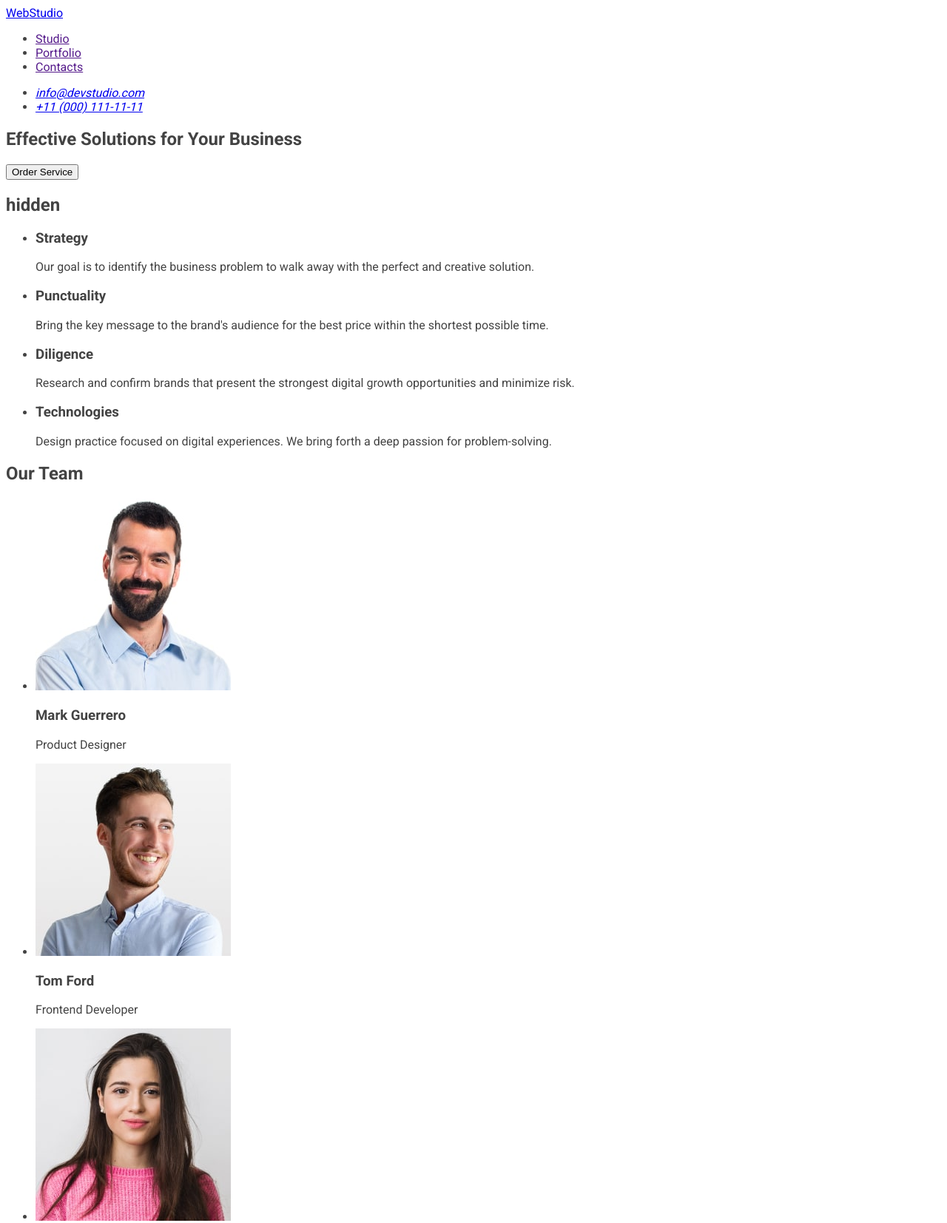
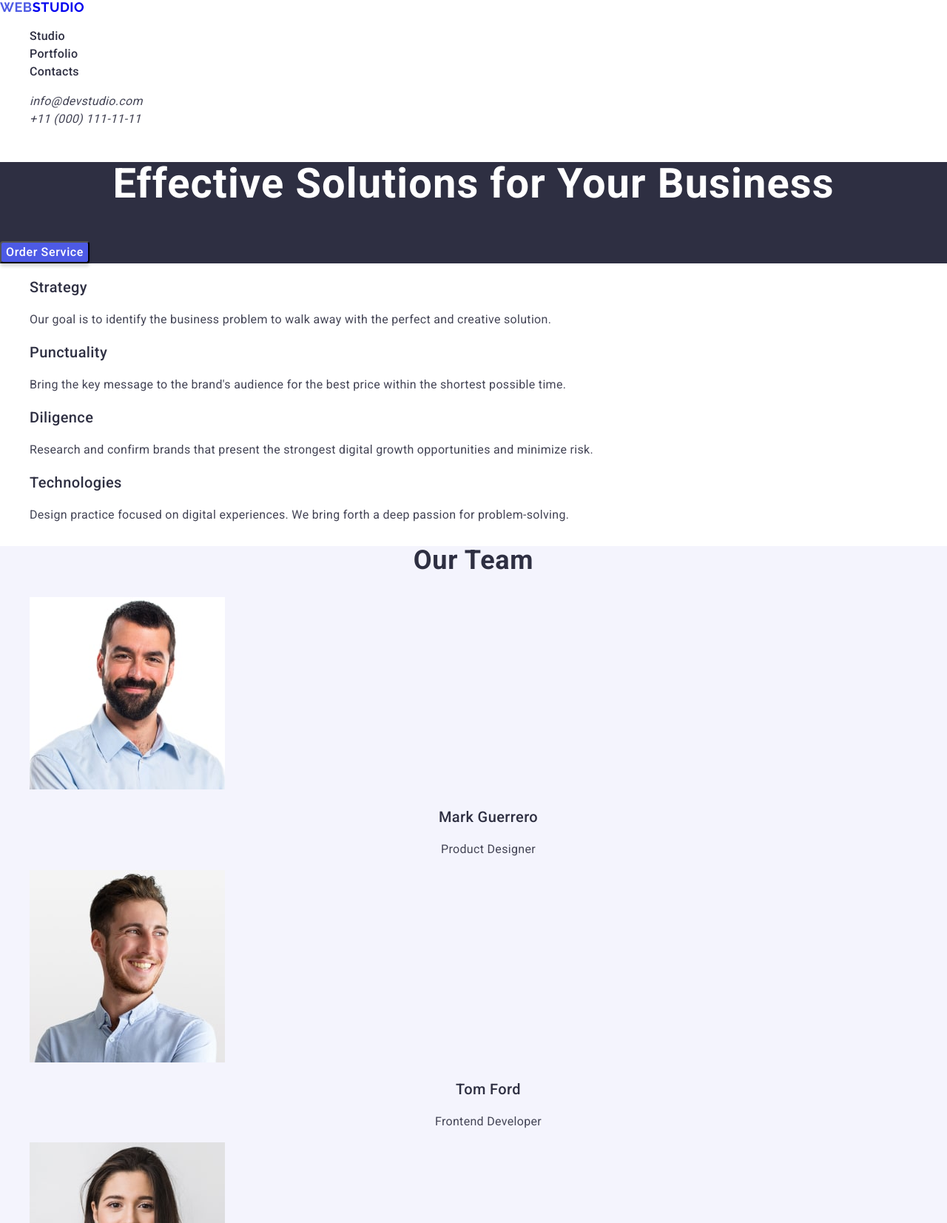
Before and after one commit to vladsologyb/goit-homework-02, a plain HTML site: page index.html in a window 1280 px wide. Shown: the top 1653 px of the page at 74% size. Drawn offline with nearby package versions, Linux system fonts and the light colour scheme.

Commit message:
page finish

```diff
--- a/css/styles.css
+++ b/css/styles.css
@@ -1,6 +1,220 @@
 body {
     font-family: 'Roboto', sans-serif;
-    color: #434343;
-    background-color: #fff;
+    color: #2E2F42;
+    background-color: #ffffff;
+}
 
+.link {
+    text-decoration: none;
 }
+
+.list {
+    list-style: none;
+}
+
+/* ===============header========== */
+
+
+
+
+.header-logo {
+
+        font-family: Raleway, sans-serif;
+        font-size: 18px;
+        font-style: normal;
+        font-weight: 700;
+        line-height: 1.16;
+        letter-spacing: 0.03em;
+        text-transform: uppercase;
+}
+
+.logo-span {
+    color:  #4D5AE5;
+        font-family: Raleway, sans-serif;
+        font-size: 18px;
+        font-weight: 700;
+        line-height: 1.16;
+        letter-spacing: 0.03em;
+        text-transform: uppercase;
+}
+
+.header-menu-link {
+    color: #2E2F42;
+        font-size: 16px;
+        font-weight: 500;
+        line-height: 1.5;
+        letter-spacing: 0.02em;
+}
+
+.header-menu-link:hover, .header-menu-link:focus {
+    color: #404BBF;
+}
+
+.contacts-menu-link {
+    color: #434455;
+        font-size: 16px;
+        line-height: 1.5;
+        letter-spacing: 0.02em;
+}
+
+.contacts-menu-link:hover, .contacts-menu-link:focus {
+    color: #404BBF;
+}
+
+/* ====================================== */
+
+
+/* =============hero===================== */
+.visually-hidden {
+    position: absolute;
+    width: 1px;
+    height: 1px;
+    margin: -1px;
+    border: 0;
+    padding: 0;
+
+    white-space: nowrap;
+    clip-path: inset(100%);
+    clip: rect(0 0 0 0);
+    overflow: hidden;
+}
+
+.hero {
+    background: #2E2F42;
+}
+
+.hero-title {
+    color: #FFF;
+        text-align: center;
+        font-size: 56px;
+        font-weight: 700;
+        line-height: 1.07;
+        letter-spacing: 0.02em;
+}
+
+.hero-buy-btn {
+    color: #FFF;
+        font-family: Roboto, sans-serif;
+        font-size: 16px;
+        font-weight: 500;
+        line-height: 1.5;
+        letter-spacing: 0.04em;
+        border-radius: 4px;
+         background: #4D5AE5;
+         box-shadow: 0px 4px 4px 0px rgba(0, 0, 0, 0.15);
+}
+
+.hero-buy-btn:hover {
+    background: #404BBF;
+}
+
+.features-subtitle {
+        font-size: 20px;
+        font-weight: 500;
+        line-height: 1.2;
+        letter-spacing: 0.02em;
+}
+
+.features-item-text {
+color:  #434455;
+    font-size: 16px;
+    line-height: 1.5;
+    letter-spacing: 0.02em;
+}
+
+
+/* ====================================== */
+
+/* ==============team==================== */
+
+.team {
+    background: #F4F4FD;
+}
+
+.team-title {
+        text-align: center;
+        font-size: 36px;
+        font-weight: 700;
+        line-height: 1.11;
+        letter-spacing: 0.02em;
+        text-transform: capitalize;
+}
+
+.team-subtitle {
+        text-align: center;
+        font-size: 20px;
+        font-weight: 500;
+        line-height: 1.2;
+        letter-spacing: 0.02em;
+}
+
+.team-item-text {
+    color: #434455;
+        text-align: center;
+        font-size: 16px;
+        font-weight: 400;
+        line-height: 1.5;
+        letter-spacing: 0.02em;
+}
+
+/* ====================================== */
+
+/* ==============portfolio================ */
+
+
+.portfolio-title {
+        text-align: center;
+        font-size: 36px;
+        font-weight: 700;
+        line-height: 1.11;
+        letter-spacing: 0.02em;
+        text-transform: capitalize;
+}
+
+.portfolio-subtitle {
+        font-size: 20px;
+        font-weight: 500;
+        line-height: 1.2;
+        letter-spacing: 0.02em;
+}
+
+.portfolio-item-text {
+    color: #434455;
+        font-size: 16px;
+        line-height: 1.5;
+        letter-spacing: 0.02em;
+}
+/* ====================================== */
+
+/* ==============footer================== */
+
+.footer {
+    background: #2E2F42;
+}
+
+.footer-logo {
+    color: #F4F4FD;
+        font-family: Raleway, sans-serif;
+        font-size: 18px;
+        font-weight: 700;
+        line-height: 1.16;
+        letter-spacing: 0.03em;
+        text-transform: uppercase;
+}
+
+.footer-logo-span {
+    color: #4D5AE5;
+        font-family: Raleway, sans-serif;
+        font-size: 18px;
+        font-weight: 700;
+        line-height: 1.16;
+        letter-spacing: 0.03em;
+        text-transform: uppercase;
+}
+
+.footer-item-text {
+    color: #F4F4FD;
+        font-size: 16px;
+        line-height: 1.5;
+        letter-spacing: 0.02;
+}
--- a/index.html
+++ b/index.html
@@ -10,33 +10,42 @@
       href="https://fonts.googleapis.com/css2?family=Raleway:wght@700&family=Roboto:wght@400;500;700&display=swap"
       rel="stylesheet"
     />
+    <link
+      rel="stylesheet"
+      href="https://cdnjs.cloudflare.com/ajax/libs/modern-normalize/2.0.0/modern-normalize.min.css"
+      integrity="sha512-4xo8blKMVCiXpTaLzQSLSw3KFOVPWhm/TRtuPVc4WG6kUgjH6J03IBuG7JZPkcWMxJ5huwaBpOpnwYElP/m6wg=="
+      crossorigin="anonymous"
+      referrerpolicy="no-referrer"
+    />
     <link rel="stylesheet" href="./css/styles.css" />
   </head>
   <body>
     <header class="header">
       <nav class="header-navigation">
-        <a class="header-logo" href="./index.html"><span>Web</span>Studio</a>
-        <ul>
+        <a class="header-logo link" href="./index.html"
+          ><span class="logo-span">Web</span>Studio</a
+        >
+        <ul class="header-menu list">
           <li class="header-menu-item">
-            <a class="header-menu-link" href="">Studio</a>
+            <a class="header-menu-link link" href="">Studio</a>
           </li>
           <li class="header-menu-item">
-            <a class="header-menu-link" href="">Portfolio</a>
+            <a class="header-menu-link link" href="">Portfolio</a>
           </li>
           <li class="header-menu-item">
-            <a class="header-menu-link" href="">Contacts</a>
+            <a class="header-menu-link link" href="">Contacts</a>
           </li>
         </ul>
       </nav>
-      <address class="contacts-menu">
-        <ul>
+      <address class="contacts">
+        <ul class="contacts-menu list">
           <li class="contacts-menu-item">
-            <a class="contacts-menu-link" href="mailto:info@devstudio.com"
+            <a class="contacts-menu-link link" href="mailto:info@devstudio.com"
               >info@devstudio.com</a
             >
           </li>
           <li class="contacts-menu-item">
-            <a class="contacts-menu-link" href="tel:+110001111111"
+            <a class="contacts-menu-link link" href="tel:+110001111111"
               >+11 (000) 111-11-11</a
             >
           </li>
@@ -46,35 +55,35 @@
     <main>
       <section class="hero">
         <h1 class="hero-title">Effective Solutions for Your Business</h1>
-        <button type="button">Order Service</button>
+        <button class="hero-buy-btn" type="button">Order Service</button>
       </section>
-      <section>
-        <h2>hidden</h2>
-        <ul>
-          <li>
-            <h3>Strategy</h3>
-            <p>
+      <section class="features">
+        <h2 class="visually-hidden">hidden</h2>
+        <ul class="features-menu list">
+          <li class="features-item">
+            <h3 class="features-subtitle">Strategy</h3>
+            <p class="features-item-text">
               Our goal is to identify the business problem to walk away with the
               perfect and creative solution.
             </p>
           </li>
-          <li>
-            <h3>Punctuality</h3>
-            <p>
+          <li class="features-item">
+            <h3 class="features-subtitle">Punctuality</h3>
+            <p class="features-item-text">
               Bring the key message to the brand's audience for the best price
               within the shortest possible time.
             </p>
           </li>
-          <li>
-            <h3>Diligence</h3>
-            <p>
+          <li class="features-item">
+            <h3 class="features-subtitle">Diligence</h3>
+            <p class="features-item-text">
               Research and confirm brands that present the strongest digital
               growth opportunities and minimize risk.
             </p>
           </li>
-          <li>
-            <h3>Technologies</h3>
-            <p>
+          <li class="features-item">
+            <h3 class="features-subtitle">Technologies</h3>
+            <p class="features-item-text">
               Design practice focused on digital experiences. We bring forth a
               deep passion for problem-solving.
             </p>
@@ -83,118 +92,120 @@
       </section>
       <section class="team">
         <h2 class="team-title">Our Team</h2>
-        <ul>
-          <li>
+        <ul class="team-menu list">
+          <li class="team-item">
             <img
               src="./images/teamcard1.jpg"
               alt="Product Designer"
               width="264"
               height="260"
             />
-            <h3>Mark Guerrero</h3>
-            <p>Product Designer</p>
+            <h3 class="team-subtitle">Mark Guerrero</h3>
+            <p class="team-item-text">Product Designer</p>
           </li>
-          <li>
+          <li class="team-item">
             <img
               src="./images/teamcard2.jpg"
               alt="Frontend Developer"
               width="264"
               height="260"
             />
-            <h3>Tom Ford</h3>
-            <p>Frontend Developer</p>
+            <h3 class="team-subtitle">Tom Ford</h3>
+            <p class="team-item-text">Frontend Developer</p>
           </li>
-          <li>
+          <li class="team-item">
             <img
               src="./images/teamcard3.jpg"
               alt="Marketing"
               width="264"
               height="260"
             />
-            <h3>Camila Garcia</h3>
-            <p>Marketing</p>
+            <h3 class="team-subtitle">Camila Garcia</h3>
+            <p class="team-item-text">Marketing</p>
           </li>
-          <li>
+          <li class="team-item">
             <img
               src="./images/teamcard4.jpg"
               alt="UI Designer"
               width="264"
               height="260"
             />
-            <h3>Daniel Wilson</h3>
-            <p>UI Designer</p>
+            <h3 class="team-subtitle">Daniel Wilson</h3>
+            <p class="team-item-text">UI Designer</p>
           </li>
         </ul>
       </section>
-      <section>
-        <h2>Our Portfolio</h2>
-        <ul>
-          <li>
+      <section class="portfolio">
+        <h2 class="portfolio-title">Our Portfolio</h2>
+        <ul class="portfolio-menu list">
+          <li class="portfolio-item">
             <img
               src="./images/portfoliocard1.jpg"
               alt="Banking App"
               width="360"
               height="300"
             />
-            <h3>Banking App</h3>
-            <p>App</p>
+            <h3 class="portfolio-subtitle">Banking App</h3>
+            <p class="portfolio-item-text">App</p>
           </li>
-          <li>
+          <li class="portfolio-item">
             <img
               src="./images/portfoliocard2.jpg"
               alt="Cashless Payment"
               width="360"
               height="300"
             />
-            <h3>Cashless Payment</h3>
-            <p>Marketing</p>
+            <h3 class="portfolio-subtitle">Cashless Payment</h3>
+            <p class="portfolio-item-text">Marketing</p>
           </li>
-          <li>
+          <li class="portfolio-item">
             <img
               src="./images/portfoliocard3.jpg"
               alt="Meditation App"
               width="360"
               height="300"
             />
-            <h3>Meditation App</h3>
-            <p>App</p>
+            <h3 class="portfolio-subtitle">Meditation App</h3>
+            <p class="portfolio-item-text">App</p>
           </li>
-          <li>
+          <li class="portfolio-item">
             <img
               src="./images/portfoliocard4.jpg"
               alt="Taxi Service"
               width="360"
               height="300"
             />
-            <h3>Taxi Service</h3>
-            <p>Marketing</p>
+            <h3 class="portfolio-subtitle">Taxi Service</h3>
+            <p class="portfolio-item-text">Marketing</p>
           </li>
-          <li>
+          <li class="portfolio-item">
             <img
               src="./images/portfoliocard5.jpg"
               alt="Screen Illustrations"
               width="360"
               height="300"
             />
-            <h3>Screen Illustrations</h3>
-            <p>Design</p>
+            <h3 class="portfolio-subtitle">Screen Illustrations</h3>
+            <p class="portfolio-item-text">Design</p>
           </li>
-          <li>
+          <li class="portfolio-item">
             <img
               src="./images/portfoliocard6.jpg"
               alt="Online Courses"
               width="360"
               height="300"
             />
-            <h3>Online Courses</h3>
-            <p>Marketing</p>
+            <h3 class="portfolio-subtitle">Online Courses</h3>
+            <p class="portfolio-item-text">Marketing</p>
           </li>
         </ul>
       </section>
     </main>
-    <footer>
-      <a href="./index.html">WebStudio</a>
-      <p>
+    <footer class="footer">
+      <a class="footer-logo link" href="./index.html"
+        ><span class="footer-logo-span">Web</span>Studio</a
+      >
+      <p class="footer-item-text">
         Increase the flow of customers and sales for your business with digital
         marketing & growth solutions.
       </p>
```
